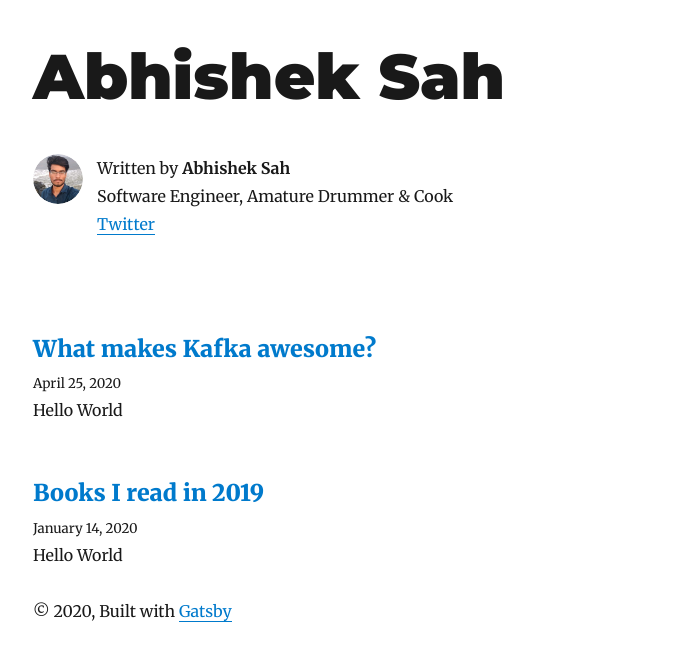
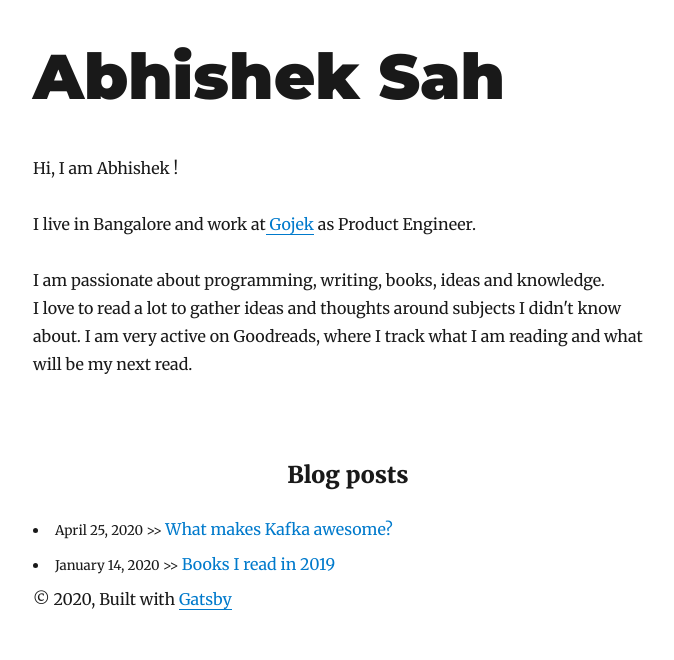
Before and after one commit to whoAbhishekSah/gatsby-blog, a Gatsby site: page / in a window 1280 px wide. Shown: the whole page, without its empty margins (292-966 px from the left). Built offline with nearby package versions, Linux system fonts and the light colour scheme; Gatsby itself is replaced by a stand-in of ours; some packages are replaced by stand-ins of ours.

Commit message:
[Abhishek] Render list of blogs similar to current home page

```diff
--- a/gatsby-config.js
+++ b/gatsby-config.js
@@ -3,7 +3,7 @@ module.exports = {
     title: `Abhishek Sah`,
     author: {
       name: `Abhishek Sah`,
-      summary: `Software Engineer, Amature Drummer & Cook`,
+      summary: `Software Engineer, Amature drummer & cook`,
     },
     description: `Portfolio website hosting mostly blogs, thoughts & ideas`,
     siteUrl: `http://abhisheksah.xyz`,
@@ -66,7 +66,7 @@ module.exports = {
         background_color: `#ffffff`,
         theme_color: `#663399`,
         display: `minimal-ui`,
-        icon: `content/assets/gatsby-icon.png`,
+        icon: `content/assets/linux-icon.png`,
       },
     },
     `gatsby-plugin-react-helmet`,
--- /dev/null
+++ b/src/components/introduction.js
@@ -0,0 +1,53 @@
+import React from "react"
+import { useStaticQuery, graphql } from "gatsby"
+import Image from "gatsby-image"
+
+import { rhythm } from "../utils/typography"
+
+const Introduciton = () => {
+  const data = useStaticQuery(graphql`
+    query IntroductionQuery {
+      avatar: file(absolutePath: { regex: "/profile-pic.jpg/" }) {
+        childImageSharp {
+          fixed(width: 50, height: 50) {
+            ...GatsbyImageSharpFixed
+          }
+        }
+      }
+      site {
+        siteMetadata {
+          author {
+            name
+            summary
+          }
+          social {
+            twitter
+          }
+        }
+      }
+    }
+  `)
+
+  return (
+    <div
+      style={{
+        display: `flex`
+      }}
+    >
+      <p>
+        Hi, I am Abhishek !
+        <br />
+        <br />I live in Bangalore and work at
+        <a href="https://www.gojek.io/"> Gojek</a> as Product Engineer.
+        <br />
+        <br />I am passionate about programming, writing, books, ideas and
+        knowledge.
+        <br />I love to read a lot to gather ideas and thoughts around subjects
+        I didn't know about. I am very active on Goodreads, where I track what I
+        am reading and what will be my next read.
+      </p>
+    </div>
+  )
+}
+
+export default Introduciton
--- a/src/components/layout.js
+++ b/src/components/layout.js
@@ -8,12 +8,13 @@ const Layout = ({ location, title, children }) => {
   let header
 
   if (location.pathname === rootPath) {
+    console.log('rendered root', title, children);
     header = (
       <h1
         style={{
           ...scale(1.5),
           marginBottom: rhythm(1.5),
-          marginTop: 0,
+          marginTop: 0
         }}
       >
         <Link
--- a/src/pages/index.js
+++ b/src/pages/index.js
@@ -1,44 +1,59 @@
 import React from "react"
 import { Link, graphql } from "gatsby"
 
-import Bio from "../components/bio"
+import Introduction from "../components/introduction"
 import Layout from "../components/layout"
 import SEO from "../components/seo"
 import { rhythm } from "../utils/typography"
 
-const BlogIndex = ({ data, location }) => {
-  const siteTitle = data.site.siteMetadata.title
-  const posts = data.allMarkdownRemark.edges
+const getPublishYearOfPost = post =>
+  String(new Date(post.node.frontmatter.date).getFullYear())
+const indexPostsByYear = posts => {
+  console.log("received posts", posts)
+  const postsIndexedByYears = {}
+  const uniqueYearsSet = new Set()
+  posts.map(post => uniqueYearsSet.add(getPublishYearOfPost(post)))
+  const uniqueYearsArray = Array.from(uniqueYearsSet)
+  uniqueYearsArray.map(i => (postsIndexedByYears[`${i}`] = []))
+  posts.map(post => {
+    const year = getPublishYearOfPost(post)
+    postsIndexedByYears[`${year}`].push(post)
+  })
+  return postsIndexedByYears
+}
 
-  return (
-    <Layout location={location} title={siteTitle}>
-      <SEO title="All posts" />
-      <Bio />
-      {posts.map(({ node }) => {
+const renderPost = node => {
   const title = node.frontmatter.title || node.fields.slug
   return (
     <article key={node.fields.slug}>
-            <header>
-              <h3
+      <li
         style={{
           marginBottom: rhythm(1 / 4),
         }}
       >
+        <small>{node.frontmatter.date} >> </small>
         <Link style={{ boxShadow: `none` }} to={node.fields.slug}>
           {title}
         </Link>
-              </h3>
-              <small>{node.frontmatter.date}</small>
-            </header>
-            <section>
-              <p
-                dangerouslySetInnerHTML={{
-                  __html: node.frontmatter.description || node.excerpt,
-                }}
-              />
-            </section>
+      </li>
     </article>
   )
+}
+const BlogIndex = ({ data, location }) => {
+  const siteTitle = data.site.siteMetadata.title
+  const postsIndexedByYears = indexPostsByYear(data.allMarkdownRemark.edges)
+  const years = Object.keys(postsIndexedByYears)
+  return (
+    <Layout location={location} title={siteTitle}>
+      <SEO title="All posts" />
+      <Introduction />
+      <h3 align="center">Blog posts</h3>
+      {years.map(year => {
+        const postsOfThisYear = postsIndexedByYears[year]
+
+        return postsOfThisYear.map(({ node }) => {
+          return renderPost(node)
+        })
       })}
     </Layout>
   )
```
Also changed, not shown: LICENSE.md (added), content/assets/gatsby-icon.png (deleted), content/assets/gatsby-icon2.png (deleted), content/assets/linux-icon.png (added), content/blog/what-makes-kafka-awesome/salty_egg.jpg (deleted). Lines whose indentation alone changed are shown as unchanged.
